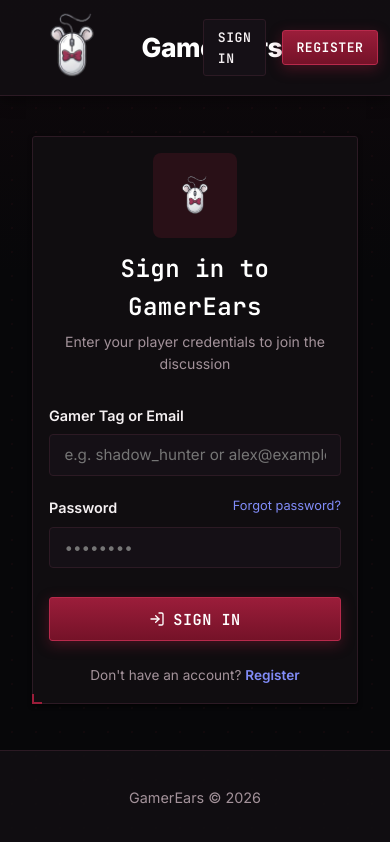
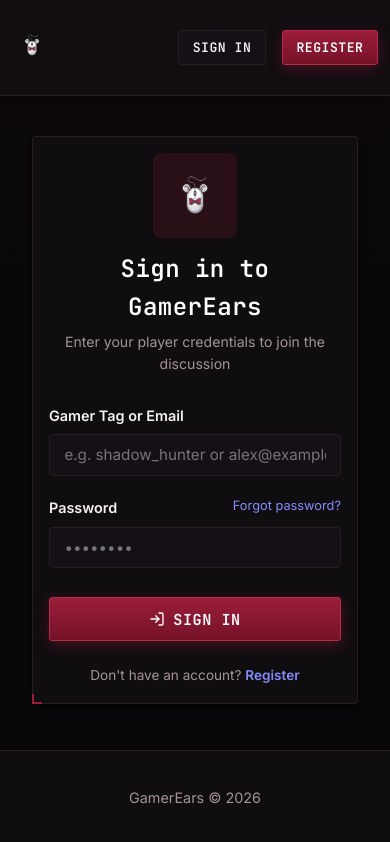
Before and after one commit to Qluant/usof-frontend, a React (Vite) app: page /login in a window 390 px wide. Built offline with nearby package versions, Linux system fonts and the light colour scheme; no server answers.

Commit message:
fix: mobile layout - sidebar collapsed override, search bar, tags nowrap, pill text, btn nowrap

```diff
--- a/src/styles/main.css
+++ b/src/styles/main.css
@@ -649,14 +649,33 @@
 }
 
 @media (max-width: 768px) {
-  .main-layout {
-    grid-template-columns: 1fr;
+  .main-layout,
+  .main-layout.sidebar-collapsed {
+    grid-template-columns: 1fr !important;
     padding: 1rem;
     gap: 1rem;
   }
 
-  .sidebar {
+  .sidebar,
+  .sidebar.collapsed {
+    display: none !important;
+  }
+
+  .search-bar {
     display: none;
+  }
+
+  .user-profile-pill > div {
+    display: none;
+  }
+
+  .user-profile-pill {
+    padding: 0.3rem;
+    min-width: unset;
+  }
+
+  .tag-badge {
+    white-space: nowrap;
   }
 
   .post-card {
@@ -738,17 +757,17 @@
     gap: 0.5rem;
   }
 
-  .logo span {
-    font-size: 1.1rem;
+  .logo > span {
+    display: none;
   }
 
-  .header-content .logo img {
-    width: 72px;
-    height: 72px;
+  .logo img {
+    width: 40px !important;
+    height: 40px !important;
   }
 
-  .search-bar {
-    display: none;
+  .btn {
+    white-space: nowrap;
   }
 
   .header-actions .btn span {
```
